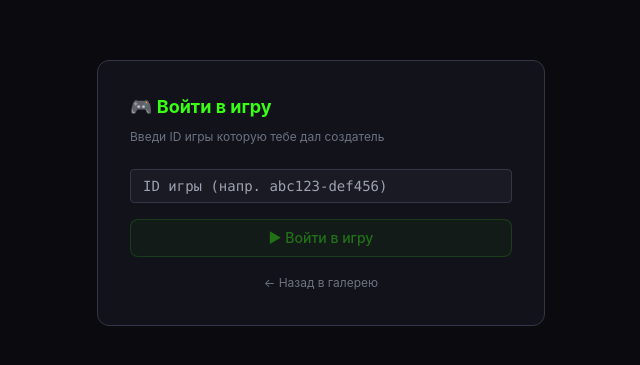
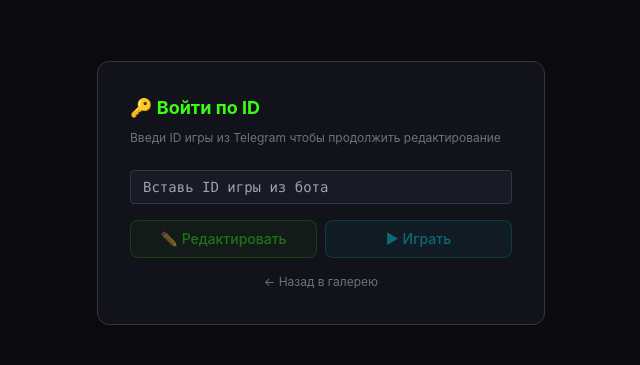
Before and after one commit to vladst6001/Program-game, a React (Vite) app in the folder frontend/: page /#/join in a window 1280 px wide. Shown: the part 207-572 px from the top of the page, without its empty margins (319-959 px from the left). Built offline with nearby package versions, Linux system fonts and the light colour scheme; no server answers; what blockly would draw is missing.

Commit message:
JoinGame: open editor by ID, two buttons edit/play

```diff
--- a/frontend/src/components/JoinGame/JoinGamePage.tsx
+++ b/frontend/src/components/JoinGame/JoinGamePage.tsx
@@ -5,31 +5,46 @@ export default function JoinGamePage() {
   const [gameId, setGameId] = useState('');
   const navigate = useNavigate();
 
-  const handleJoin = () => {
-    if (gameId.trim()) {
-      navigate(`/play/${gameId.trim()}`);
-    }
-  };
-
   return (
     <div className="h-screen flex items-center justify-center bg-dark-900">
       <div className="bg-dark-800 border border-dark-500 rounded-xl p-8 w-full max-w-md">
-        <h2 className="text-lg font-bold text-neon-green mb-2">🎮 Войти в игру</h2>
-        <p className="text-xs text-gray-500 mb-6">Введи ID игры которую тебе дал создатель</p>
+        <h2 className="text-lg font-bold text-neon-green mb-2">🔑 Войти по ID</h2>
+        <p className="text-xs text-gray-500 mb-6">Введи ID игры из Telegram чтобы продолжить редактирование</p>
 
         <input
           value={gameId}
           onChange={(e) => setGameId(e.target.value)}
-          onKeyDown={(e) => e.key === 'Enter' && handleJoin()}
-          placeholder="ID игры (напр. abc123-def456)"
+          onKeyDown={(e) => {
+            if (e.key === 'Enter' && gameId.trim()) {
+              navigate(`/editor/${gameId.trim()}`);
+            }
+          }}
+          placeholder="Вставь ID игры из бота"
           className="input-dark w-full text-sm mb-4 font-mono"
         />
 
-        <button onClick={handleJoin} disabled={!gameId.trim()} className="btn-neon w-full text-sm py-2 mb-3">
-          ▶ Войти в игру
-        </button>
+        <div className="flex gap-2">
+          <button
+            onClick={() => {
+              if (gameId.trim()) navigate(`/editor/${gameId.trim()}`);
+            }}
+            disabled={!gameId.trim()}
+            className="flex-1 btn-neon text-sm py-2"
+          >
+            ✏️ Редактировать
+          </button>
+          <button
+            onClick={() => {
+              if (gameId.trim()) navigate(`/play/${gameId.trim()}`);
+            }}
+            disabled={!gameId.trim()}
+            className="flex-1 btn-neon-blue text-sm py-2"
+          >
+            ▶ Играть
+          </button>
+        </div>
 
-        <button onClick={() => navigate('/')} className="w-full text-xs text-gray-500 hover:text-gray-300 transition-colors">
+        <button onClick={() => navigate('/')} className="w-full text-xs text-gray-500 hover:text-gray-300 transition-colors mt-4">
           ← Назад в галерею
         </button>
       </div>
```
